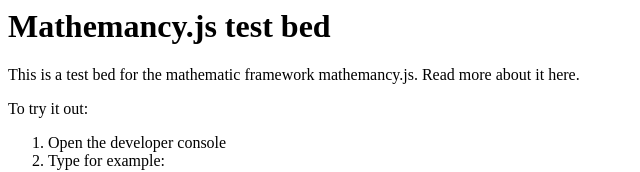
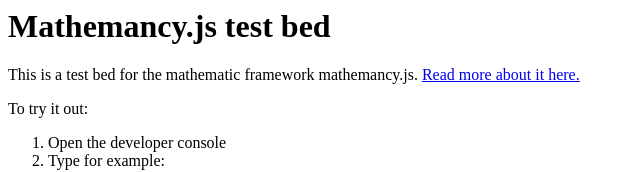
Before and after one commit to peterjaric/mathemancy.js, a plain HTML site: page index.html in a window 1280 px wide. Shown: the top 172 px of the page, without its empty margins (0-640 px from the left). Drawn offline with Linux system fonts and the light colour scheme.

Commit message:
Add link to blog post

```diff
--- a/index.html
+++ b/index.html
@@ -1,6 +1,6 @@
 <script src="mathemancy.js"></script>
 <h1>Mathemancy.js test bed</h1>
-<p>This is a test bed for the  mathematic framework mathemancy.js. Read more about it here.</p>
+<p>This is a test bed for the  mathematic framework mathemancy.js. <a href="http://javahacker.com/mathemancy-js">Read more about it here.</a></p>
 <p>To try it out:</p>
 <ol>
 	<li>Open the developer console</li>
```
